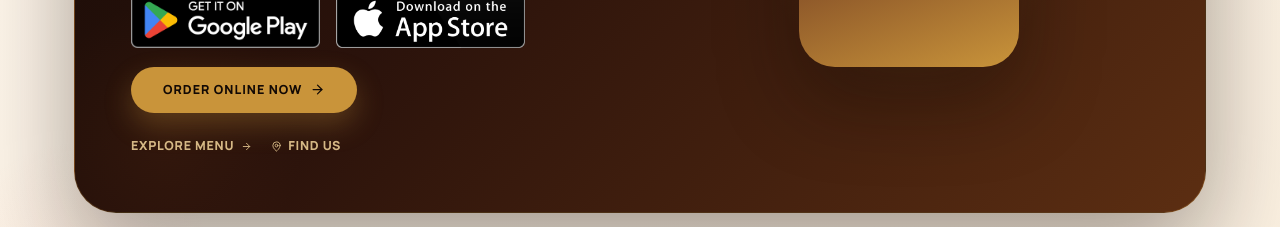
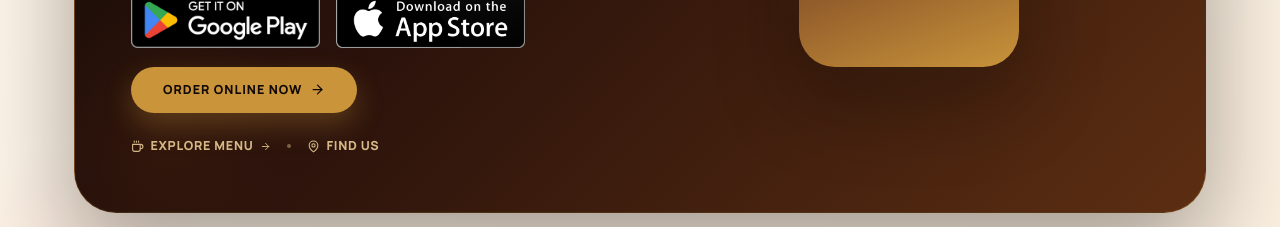
Before and after one commit to BigBean-25/big-bean-frontend, a Next.js app: page /about in a window 1280 px wide. Shown: the part 5720-5947 px from the top of the page. Built offline with nearby package versions, Linux system fonts and the light colour scheme; no server answers.

Commit message:
Add icons and divider to About app CTA sub-links

```diff
--- a/src/app/about/AboutClient.tsx
+++ b/src/app/about/AboutClient.tsx
@@ -351,6 +351,17 @@ export default function AboutPage() {
           .outlet-card, .outlet-card-active, .outlet-card-active-pulse {
             animation: none !important; transition-duration: 0.01ms !important; transform: none !important;
           }
+        }
+
+        /* ── APP CTA SUB-LINKS ── */
+        .app-cta-sub-links a { white-space: nowrap; }
+        @media (max-width: 420px) {
+          .app-cta-sub-links { gap: 0.7rem !important; }
+          .app-cta-sub-links a { font-size: 0.7rem !important; letter-spacing: 0.04em !important; }
+        }
+        @media (max-width: 360px) {
+          .app-cta-sub-links { align-items: flex-start !important; flex-direction: column; gap: 0.75rem !important; }
+          .app-cta-sub-links-divider { display: none; }
         }
       `}</style>
       <Header />
@@ -966,16 +977,33 @@ export default function AboutPage() {
                       </a>
 
                       {/* Sub-links */}
-                      <div style={{ display: 'flex', gap: '1.2rem', marginTop: '1.5rem', flexWrap: 'wrap' }}>
-                        <a href="/menu" style={{ display: 'inline-flex', alignItems: 'center', gap: '0.4rem', fontSize: '0.78rem', fontWeight: 800, color: '#F3D59B', textDecoration: 'none', letterSpacing: '0.06em', textTransform: 'uppercase', opacity: 0.85, transition: 'opacity 0.2s' }}
-                          onMouseEnter={e => { (e.currentTarget as HTMLElement).style.opacity = '1' }}
-                          onMouseLeave={e => { (e.currentTarget as HTMLElement).style.opacity = '0.85' }}>
-                          Explore Menu <ArrowRight size={11} />
+                      <div
+                        className="app-cta-sub-links"
+                        style={{ display: 'flex', alignItems: 'center', gap: '1rem', marginTop: '1.5rem', flexWrap: 'wrap' }}
+                      >
+                        <a
+                          href="/menu"
+                          style={{ display: 'inline-flex', alignItems: 'center', gap: '0.4rem', fontSize: '0.78rem', fontWeight: 800, color: '#F3D59B', textDecoration: 'none', letterSpacing: '0.06em', textTransform: 'uppercase', opacity: 0.85, transition: 'opacity 0.2s ease, transform 0.2s ease' }}
+                          onMouseEnter={e => { const l = e.currentTarget as HTMLElement; l.style.opacity = '1'; l.style.transform = 'translateY(-1px)' }}
+                          onMouseLeave={e => { const l = e.currentTarget as HTMLElement; l.style.opacity = '0.85'; l.style.transform = 'translateY(0)' }}
+                        >
+                          <Coffee size={13} aria-hidden="true" />
+                          <span>Explore Menu</span>
+                          <ArrowRight size={11} aria-hidden="true" />
                         </a>
-                        <a href="/outlets" style={{ display: 'inline-flex', alignItems: 'center', gap: '0.4rem', fontSize: '0.78rem', fontWeight: 800, color: '#F3D59B', textDecoration: 'none', letterSpacing: '0.06em', textTransform: 'uppercase', opacity: 0.85, transition: 'opacity 0.2s' }}
-                          onMouseEnter={e => { (e.currentTarget as HTMLElement).style.opacity = '1' }}
-                          onMouseLeave={e => { (e.currentTarget as HTMLElement).style.opacity = '0.85' }}>
-                          <MapPin size={11} /> Find Us
+                        <span
+                          className="app-cta-sub-links-divider"
+                          aria-hidden="true"
+                          style={{ width: 4, height: 4, borderRadius: '50%', background: 'rgba(243,213,155,0.4)', flexShrink: 0 }}
+                        />
+                        <a
+                          href="/outlets"
+                          style={{ display: 'inline-flex', alignItems: 'center', gap: '0.4rem', fontSize: '0.78rem', fontWeight: 800, color: '#F3D59B', textDecoration: 'none', letterSpacing: '0.06em', textTransform: 'uppercase', opacity: 0.85, transition: 'opacity 0.2s ease, transform 0.2s ease' }}
+                          onMouseEnter={e => { const l = e.currentTarget as HTMLElement; l.style.opacity = '1'; l.style.transform = 'translateY(-1px)' }}
+                          onMouseLeave={e => { const l = e.currentTarget as HTMLElement; l.style.opacity = '0.85'; l.style.transform = 'translateY(0)' }}
+                        >
+                          <MapPin size={13} aria-hidden="true" />
+                          <span>Find Us</span>
                         </a>
                       </div>
                     </div>
```
